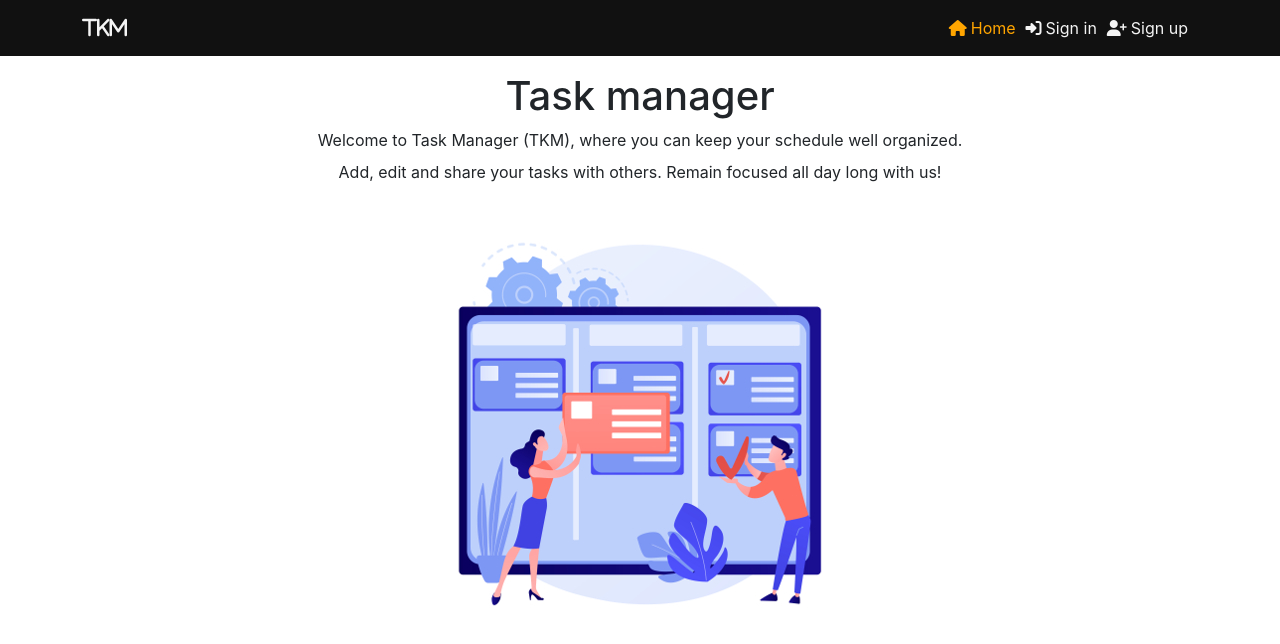
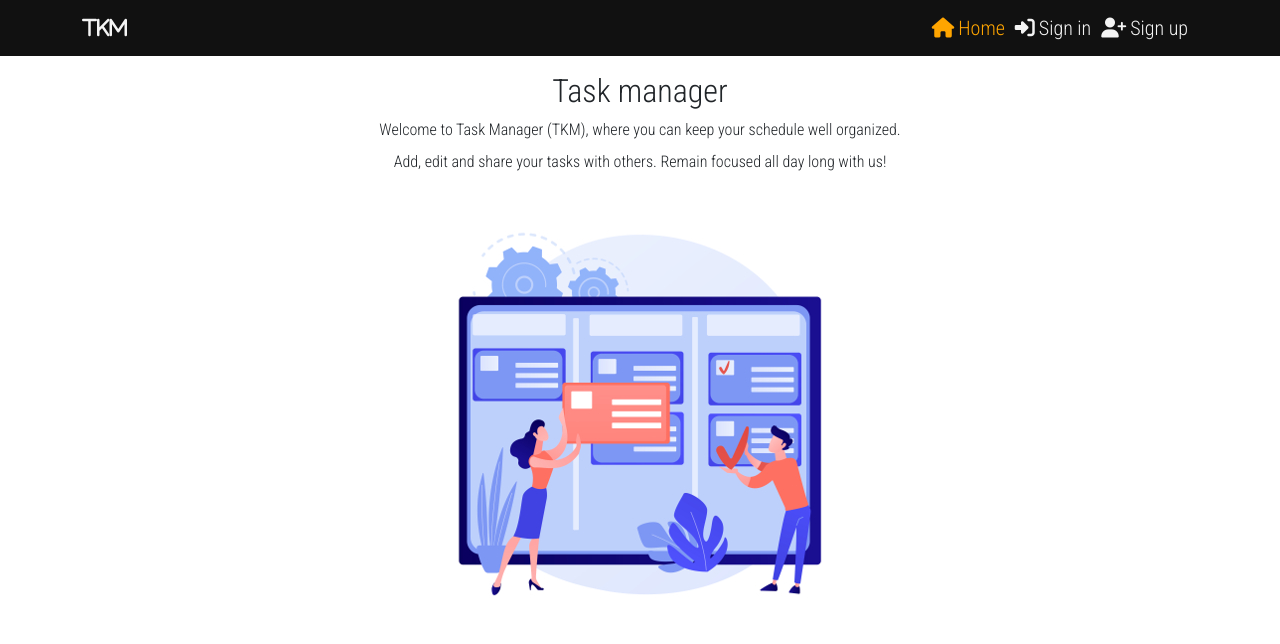
Before and after one commit to bartoszgebarowski/task-manager, a React (Create React App) app: page / in a window 1280 px wide. Shown: the top 644 px of the page. Built offline with nearby package versions, Linux system fonts and the light colour scheme; no server answers.

Commit message:
improve the navbar functionality

```diff
--- a/src/App.js
+++ b/src/App.js
@@ -14,6 +14,7 @@ import EditComment from "./pages/comments/EditComment";
 import toastStyles from "./styles/Toasts.module.css";
 import { ToastContainer } from "react-toastify";
 import "react-toastify/dist/ReactToastify.css";
+
 function App() {
   return (
     <div className={styles.App}>
--- a/src/App.module.css
+++ b/src/App.module.css
@@ -1,3 +1,10 @@
+@import url('https://fonts.googleapis.com/css2?family=PT+Sans+Narrow&family=Roboto+Condensed:wght@300&display=swap');
+
 .App {
     text-align: center;
+    font-family: 'Roboto Condensed', sans-serif;
 }
+
+h1 {
+    font-size: 32px;
+}
--- a/src/components/NavBar.js
+++ b/src/components/NavBar.js
@@ -7,10 +7,13 @@ import {
   useCurrentUser,
   useSetCurrentUser,
 } from "../contexts/CurrentUserContext";
+import useClickedOutsideToggle from "../hooks/useClickedOutsideToggle";
 
 const NavBar = () => {
   const currentUser = useCurrentUser();
   const setCurrentUser = useSetCurrentUser();
+
+  const { expanded, setExpanded, ref } = useClickedOutsideToggle();
 
   // Set current user to null and logout the user
   const logoutHandler = async () => {
@@ -81,7 +84,7 @@ const NavBar = () => {
     </>
   );
   return (
-    <Navbar className={styles.NavBar} expand="lg">
+    <Navbar className={styles.NavBar} expand="lg" expanded={expanded}>
       <Container>
         <Navbar.Brand className={styles.NavBarBrand}>
           <i className="fa-solid fa-t"></i>
@@ -91,6 +94,8 @@ const NavBar = () => {
         <Navbar.Toggle
           className={styles.NavBarToggleButton}
           aria-controls="basic-navbar-nav"
+          ref={ref}
+          onClick={() => setExpanded(!expanded)}
         />
         <Navbar.Collapse id="basic-navbar-nav">
           {currentUser ? loggedAs : <></>}
--- /dev/null
+++ b/src/hooks/useClickedOutsideToggle.js
@@ -0,0 +1,24 @@
+import { useEffect, useRef, useState } from "react";
+
+// Close the burger menu, when user access one of the nav-links
+// or click outside the navigation bar
+const useClickedOutsideToggle = () => {
+  const [expanded, setExpanded] = useState(false);
+  const ref = useRef(null);
+
+  useEffect(() => {
+    const handleClickOutside = (event) => {
+      if (ref.current && !ref.current.contains(event.target)) {
+        setExpanded(false);
+      }
+    };
+    document.addEventListener("mouseup", handleClickOutside);
+    return () => {
+      document.removeEventListener("mouseup", handleClickOutside);
+    };
+  }, [ref]);
+
+  return { expanded, setExpanded, ref };
+};
+
+export default useClickedOutsideToggle;
--- a/src/pages/comments/Comments.js
+++ b/src/pages/comments/Comments.js
@@ -73,14 +73,12 @@ const Comments = (props) => {
               to={`editcomment/${id}`}
               aria-label={`Go to edit comment ${id} form`}
             >
-              <i
-                className={`fa-solid fa-pencil pointer ${styles.Taskaction}`}
-              ></i>
+              <i className={`fa-solid fa-pencil ${styles.Taskaction}`}></i>
             </Link>
           </span>
           <span className="me-2">
             <i
-              className={`fa-solid fa-trash pointer ${styles.Taskaction}`}
+              className={`fa-solid fa-trash ${styles.Taskaction}`}
               onClick={removeComment}
             ></i>
           </span>
--- a/src/pages/tasks/Task.js
+++ b/src/pages/tasks/Task.js
@@ -3,7 +3,6 @@ import api from "../../api/api";
 import { Container } from "react-bootstrap";
 import { useNavigate } from "react-router-dom";
 import { useCurrentUser } from "../../contexts/CurrentUserContext";
-import { changeCursor } from "../../utils/utils";
 import { Link } from "react-router-dom";
 import { truncateChars } from "../../utils/utils";
 import styles from "../../styles/Tasks.module.css";
@@ -112,14 +111,12 @@ const Task = (props) => {
               state={{ isSinglePageAccessed: false }}
               aria-label={`Link to edit Task page with ${title} title, created by ${ownerDeconstructed.username}`}
             >
-              <i
-                className={`fa-solid fa-pencil pointer ${styles.Taskaction}`}
-              ></i>
+              <i className={`fa-solid fa-pencil ${styles.Taskaction}`}></i>
             </Link>
           </span>
           <span className="me-2">
             <i
-              className={`fa-solid fa-trash pointer ${styles.Taskaction}`}
+              className={`fa-solid fa-trash ${styles.Taskaction}`}
               onClick={removeTask}
             ></i>
           </span>
@@ -194,8 +191,6 @@ const Task = (props) => {
       );
     }
   }
-
-  changeCursor();
 
   return (
     <>
--- a/src/styles/NavBar.module.css
+++ b/src/styles/NavBar.module.css
@@ -1,5 +1,6 @@
 .NavBar {
     background-color: #111111;
+    font-size: 20px;
 }
 
 .NavBarLink {
--- a/src/styles/Tasks.module.css
+++ b/src/styles/Tasks.module.css
@@ -1,6 +1,7 @@
 .Taskaction {
     text-decoration: none;
     color: black;
+    cursor: pointer;
 }
 
 .Taskaction:hover {
--- a/src/utils/utils.js
+++ b/src/utils/utils.js
@@ -10,13 +10,6 @@ export const getUserDetailsFrontToken = (token) => {
     id: decodedToken.user_id,
   };
   return user;
-};
-
-// Change cursor style for each element with class pointer
-export const changeCursor = () => {
-  document.querySelectorAll(".pointer").forEach((element) => {
-    element.style.cursor = "pointer";
-  });
 };
 
 // Emulate truncatechars. Returns shorter string depending on arguments passed
```
